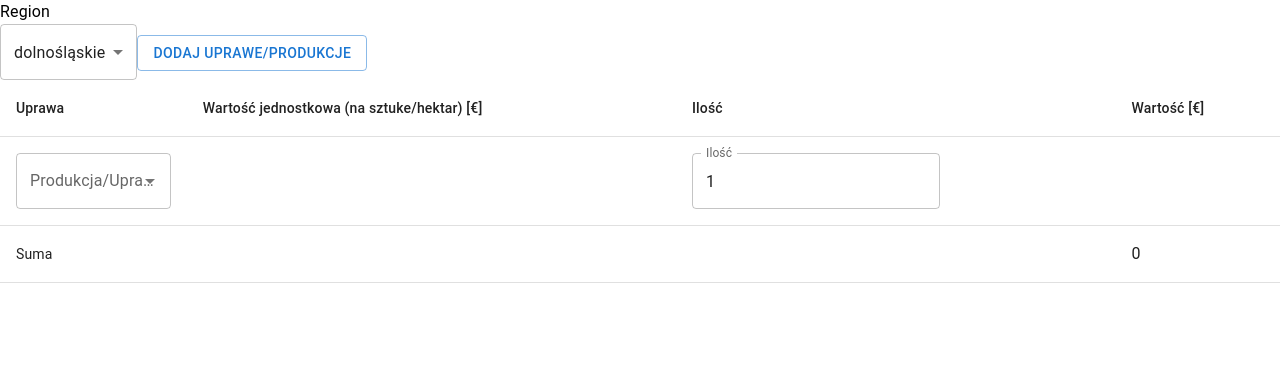
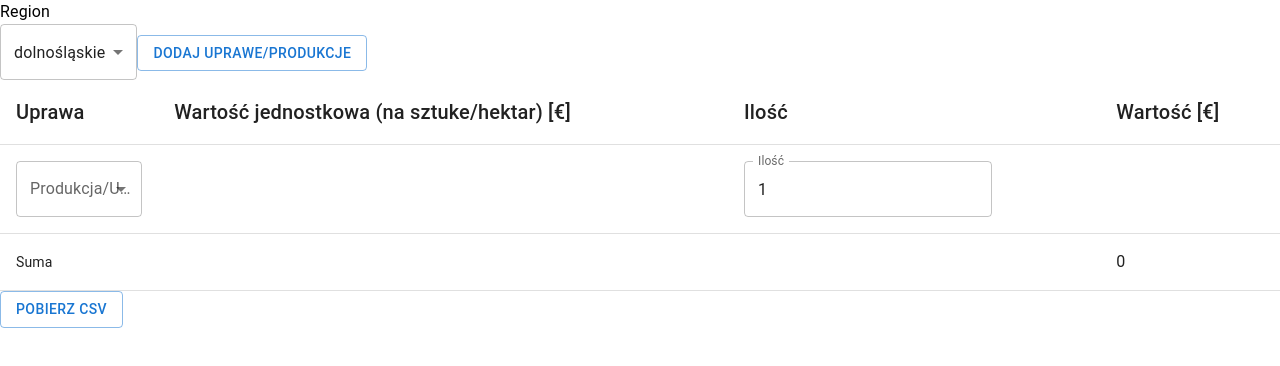
Before and after one commit to Armatorix/so-calculator, a React (Create React App) app: page / in a window 1280 px wide. Shown: the top 366 px of the page. Built offline with nearby package versions, Linux system fonts and the light colour scheme.

Commit message:
csv without total

```diff
--- a/package.json
+++ b/package.json
@@ -15,6 +15,7 @@
     "ag-grid-community": "^26.0.0",
     "ag-grid-react": "^26.0.0",
     "react": "^17.0.2",
+    "react-csv": "^2.0.3",
     "react-dom": "^17.0.2",
     "react-scripts": "4.0.3",
     "recoil": "^0.4.1",
@@ -44,5 +45,8 @@
       "last 1 firefox version",
       "last 1 safari version"
     ]
+  },
+  "devDependencies": {
+    "@types/react-csv": "^1.1.2"
   }
 }
--- a/src/App.tsx
+++ b/src/App.tsx
@@ -1,5 +1,6 @@
 import React from 'react';
 import { RecoilRoot } from 'recoil';
+import { CSVDownload } from "./components/CSVDownload";
 import { NewValueButton } from "./components/NewValueButton";
 import { ProductionsTable } from "./components/ProductionsTable";
 import { RegionPicker } from "./components/RegionPicker";
@@ -12,6 +13,7 @@ const App = () => {
       <RegionPicker />
       <NewValueButton />
       <ProductionsTable />
+      <CSVDownload />
     </RecoilRoot>
   );
 };
--- /dev/null
+++ b/src/components/CSVDownload.tsx
@@ -0,0 +1,29 @@
+import { Button } from "@mui/material"
+import { CSVLink } from "react-csv"
+import { useRecoilValue } from "recoil"
+import { productionsState, regionState } from "../store"
+export function CSVDownload() {
+    const productions = useRecoilValue(productionsState)
+    const region = useRecoilValue(regionState)
+    let data = [["Nazwa", "Przelicznik", "Ilość", "Wartość [€]"]]
+    let total = 0
+    productions.forEach(prod => {
+        if (prod.converter !== undefined) {
+            let convRate = prod.converter.values[region.group]
+            let worth = prod.amount * convRate
+            total += worth
+            data = data.concat([[prod.converter.name, convRate.toString(), prod.amount.toString(), Number(worth).toFixed(2)]]);
+        }
+    });
+    return <CSVLink
+        data={data}
+        style={{
+            textDecoration: 'none'
+        }}
+        filename="so-wielkosc-ekonomiczna.csv" >
+        <Button
+            variant='outlined'>
+            Pobierz CSV
+        </Button>
+    </CSVLink>
+}
--- a/src/components/ProductionsTable.tsx
+++ b/src/components/ProductionsTable.tsx
@@ -13,16 +13,24 @@ export function ProductionsTable() {
                 <TableHead>
                     <TableRow>
                         <TableCell>
-                            Uprawa
+                            <Typography variant="h6">
+                                Uprawa
+                            </Typography>
                         </TableCell>
                         <TableCell>
-                            Wartość jednostkowa (na sztuke/hektar) [€]
+                            <Typography variant="h6">
+                                Wartość jednostkowa (na sztuke/hektar) [€]
+                            </Typography>
                         </TableCell>
                         <TableCell>
-                            Ilość
+                            <Typography variant="h6">
+                                Ilość
+                            </Typography>
                         </TableCell>
                         <TableCell>
-                            Wartość [€]
+                            <Typography variant="h6">
+                                Wartość [€]
+                            </Typography>
                         </TableCell>
                     </TableRow>
                 </TableHead>
```
Also changed, not shown: 2 other files (tests, documents, lock files or other folders).
